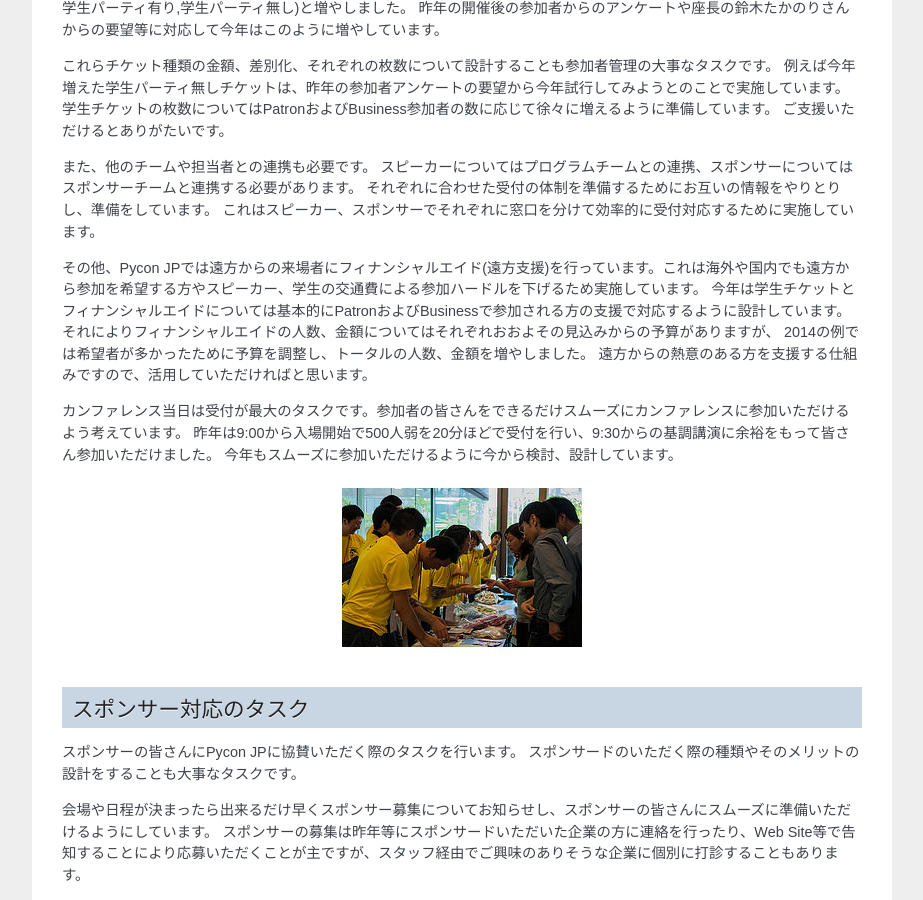
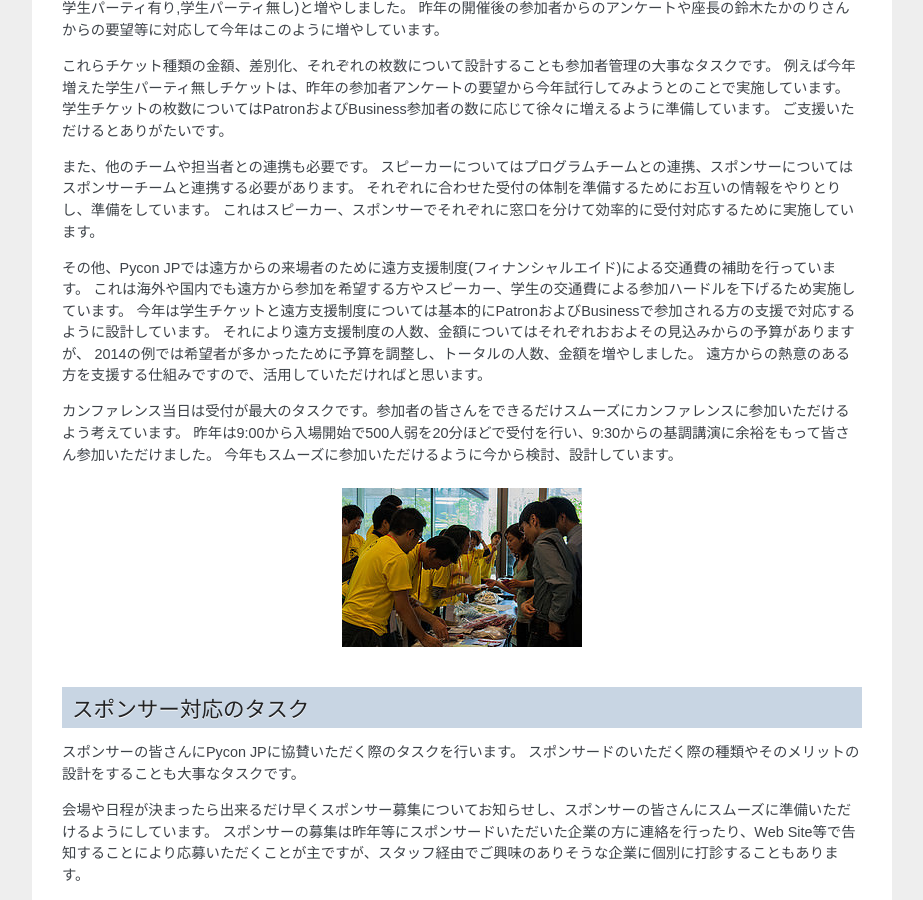
Before and after one commit to pyconjp/reports2015, a Sphinx documentation site: the page built from how-to-make/source/02_management.rst, in a window 1280 px wide and 900 px high, scrolled down 808 px. Shown: the whole window, without its empty margins (198-1121 px from the left). Built offline with Sphinx 7.4.7, drawn with Linux system fonts in a browser that asks for light colours.

Commit message:
Update by Kaji review.

```diff
--- a/how-to-make/source/02_management.rst
+++ b/how-to-make/source/02_management.rst
@@ -47,9 +47,10 @@ connpassのページを用意し、その詳細説明用のページをPycon JP
 それぞれに合わせた受付の体制を準備するためにお互いの情報をやりとりし、準備をしています。
 これはスピーカー、スポンサーでそれぞれに窓口を分けて効率的に受付対応するために実施しています。
 
-その他、Pycon JPでは遠方からの来場者にフィナンシャルエイド(遠方支援)を行っています。これは海外や国内でも遠方から参加を希望する方やスピーカー、学生の交通費による参加ハードルを下げるため実施しています。
-今年は学生チケットとフィナンシャルエイドについては基本的にPatronおよびBusinessで参加される方の支援で対応するように設計しています。
-それによりフィナンシャルエイドの人数、金額についてはそれぞれおおよその見込みからの予算がありますが、
+その他、Pycon JPでは遠方からの来場者のために遠方支援制度(フィナンシャルエイド)による交通費の補助を行っています。
+これは海外や国内でも遠方から参加を希望する方やスピーカー、学生の交通費による参加ハードルを下げるため実施しています。
+今年は学生チケットと遠方支援制度については基本的にPatronおよびBusinessで参加される方の支援で対応するように設計しています。
+それにより遠方支援制度の人数、金額についてはそれぞれおおよその見込みからの予算がありますが、
 2014の例では希望者が多かったために予算を調整し、トータルの人数、金額を増やしました。
 遠方からの熱意のある方を支援する仕組みですので、活用していただければと思います。
 
```
